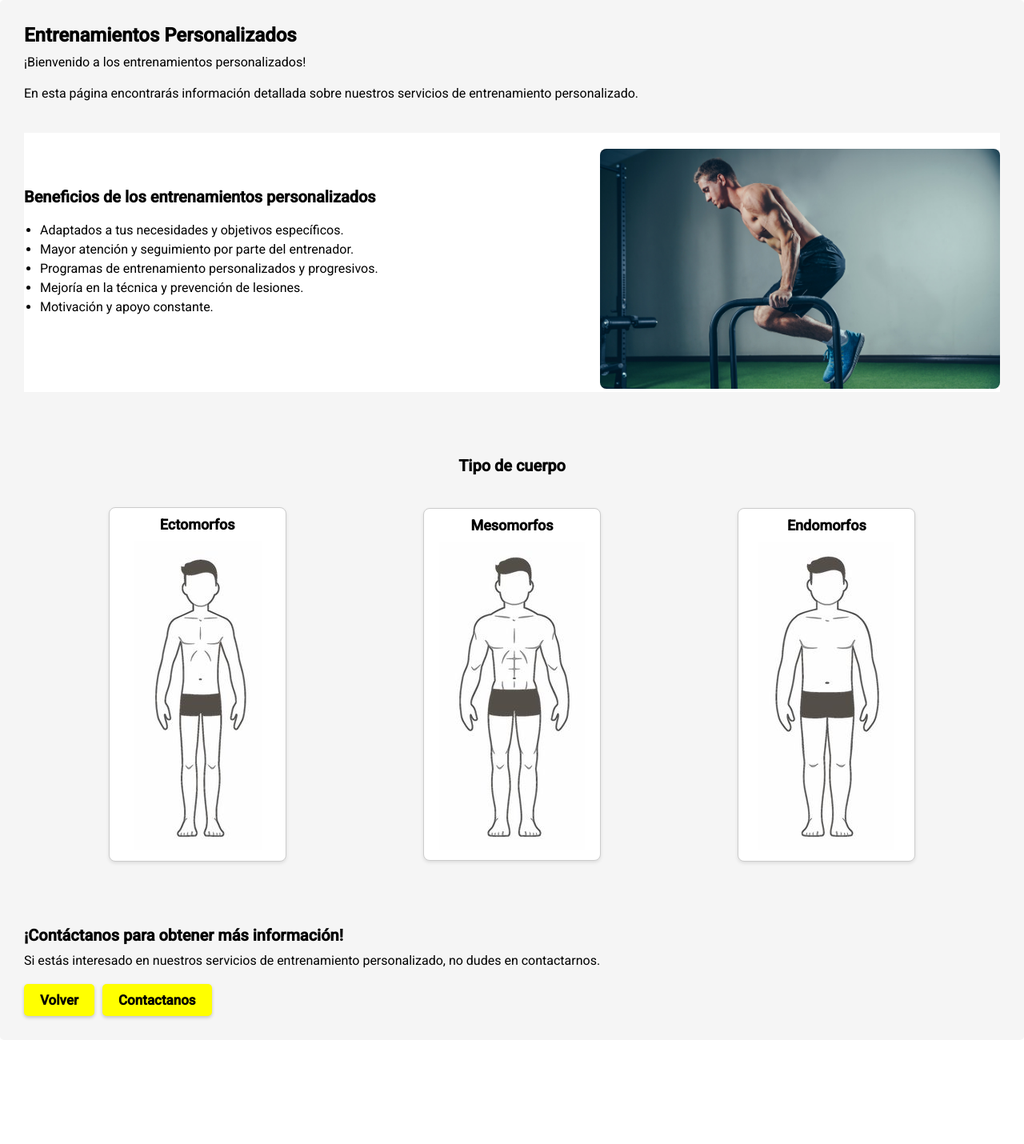
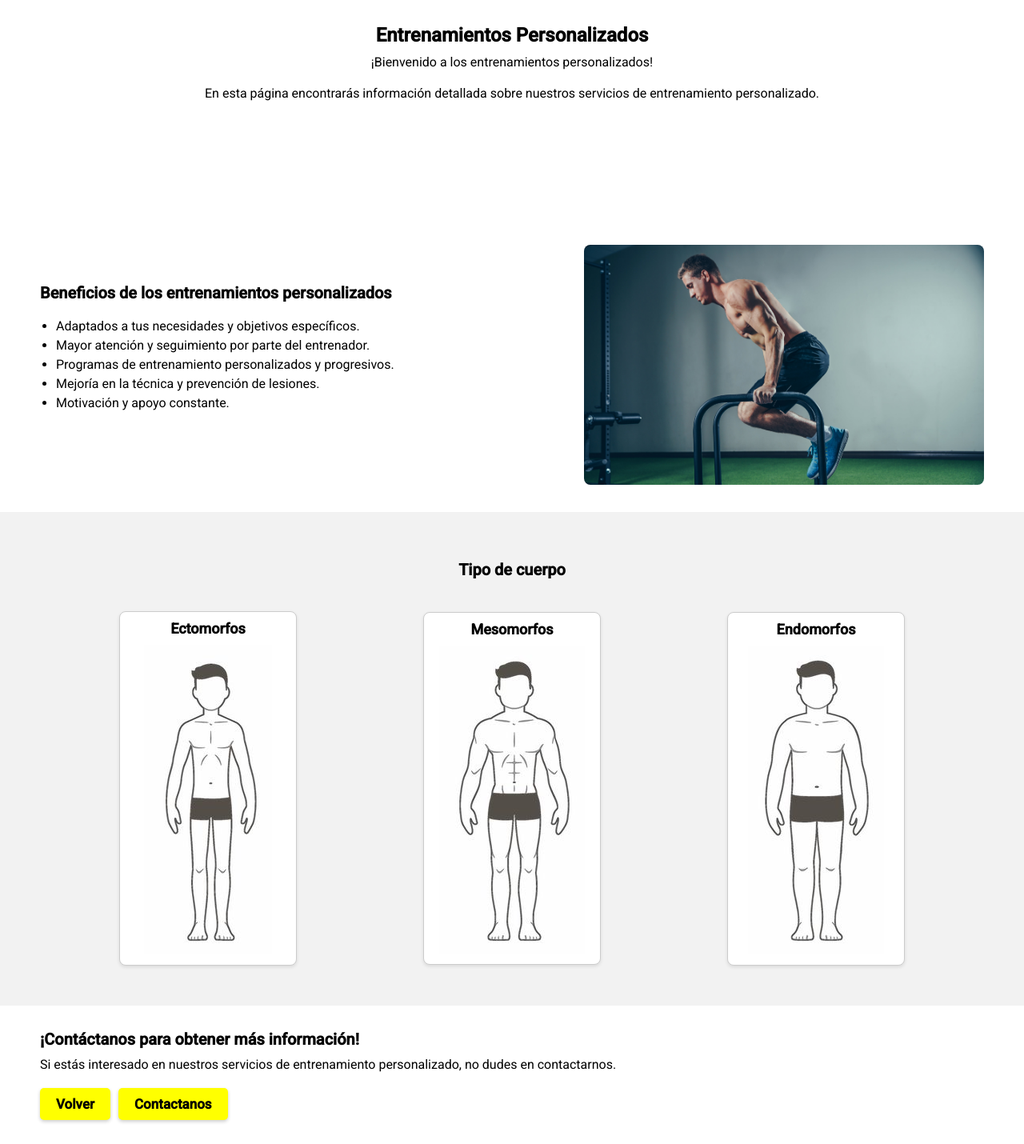
Before and after one commit to crescowboy/appwebfitness, a React (Create React App) app: page /entreno in a window 1280 px wide. Shown: the whole page at 80% size. Before the commit the page ends 1300 px from the top, so only its background shows below. Built offline with nearby package versions, Linux system fonts and the light colour scheme.

Commit message:
Estilos a entreno page

```diff
--- a/src/index.css
+++ b/src/index.css
@@ -326,8 +326,8 @@ header{
 /* ENTRENO PAGE */
 .entrenamientos-container {
   /* margin: 20px; */
-  padding: 30px;
-  background-color: #f5f5f5;
+  /* padding: 50px; */
+  background-color: white;
   border-radius: 5px;
 }
 
@@ -341,12 +341,23 @@ header{
   margin-bottom: 20px;
 }
 
+.entrenamientos-info1{
+  text-align: center;
+  margin-bottom: 80px;
+  padding-left: 50px;
+  padding-right: 50px;
+  padding-top: 30px;
+  padding-bottom: 30px;
+}
+
 .entrenamientos-info{
   display: flex;
   justify-content: space-between;
   align-items: center;
-  margin-top: 40px;
-  margin-bottom: 80px;
+  padding-left: 50px;
+  padding-right: 50px;
+  padding-top: 30px;
+  padding-bottom: 30px;
   background-color: white;
 }
 
@@ -374,6 +385,13 @@ header{
   margin-bottom: 5px;
 }
 
+.entrenamientos-tipocuerpo{
+  background-color: #f2f2f2;
+  padding-left: 50px;
+  padding-right: 50px;
+  padding-top: 30px;
+  padding-bottom: 30px;
+}
 .entrenamientos-tipocuerpo h2 {
   font-size: 20px;
   margin-top: 30px;
@@ -381,9 +399,16 @@ header{
   text-align: center;
 }
 
+.entrenamientos-contact{
+  padding-left: 50px;
+  padding-right: 50px;
+  padding-top: 30px;
+  padding-bottom: 30px;
+}
+
 .entrenamientos-contact h2 {
   font-size: 20px;
-  margin-top: 60px;
+  /* margin-top: 60px; */
   margin-bottom: 10px;
 }
 
@@ -622,7 +647,8 @@ header{
   transform: translate(-50%, -50%);
   width: 800px;
   height: auto;
-  background-color: rgb(92, 90, 90);
+  background-color: rgb(153, 152, 152);
+  /* border: 1px solid black; */
   border-radius: 5px;
   display: flex;
   flex-direction: column;
--- a/src/paginas/Entreno_page.jsx
+++ b/src/paginas/Entreno_page.jsx
@@ -60,10 +60,10 @@ const Entreno_page = () => {
     const content = (
       <div className='modal-guia'>
         <h2>Mesomorfo</h2>
-        <p>Descripción: Los mesomorfos suelen tener una constitución atlética con hombros
+        <p>Los mesomorfos suelen tener una constitución atlética con hombros
             anchos y una proporción muscular. Estos individuos pueden ganar músculo con relativa
             facilidad y mantener bajos niveles de grasa.</p>
-        <p>Detalles de entrenamiento y alimentación: Los mesomorfos suelen tener una facilidad para
+        <p><b>Detalles de entrenamiento y alimentación:</b> Los mesomorfos suelen tener una facilidad para
            ganar músculo y mantenerse delgados. Para ellos, es importante centrarse en un equilibrio
            adecuado entre entrenamiento de fuerza y cardio para mantener la masa muscular y controlar la grasa.
           Deben centrarse en una dieta equilibrada, rica en proteínas y carbohidratos de calidad. Esto les proporcionará
@@ -84,7 +84,7 @@ const Entreno_page = () => {
     const content = (
       <div className='modal-guia'>
         <h2>Endomorfo</h2>
-        <p><b>Descripción:</b> Los endomorfos tienden a tener una constitución más redonda y son propensos a ganar peso fácilmente.
+        <p>Los endomorfos tienden a tener una constitución más redonda y son propensos a ganar peso fácilmente.
            Tienen una estructura más ancha con un metabolismo más lento.</p>
         <p><b>Detalles de entrenamiento y alimentación:</b>
           Los endomorfos pueden tener dificultad para perder peso y ganar músculo con facilidad. Por ello, un enfoque en la dieta y el ejercicio es clave para mantener un peso saludable.
@@ -110,9 +110,11 @@ const Entreno_page = () => {
     </header> */}
 
       <div className="entrenamientos-container">
+        <div className='entrenamientos-info1'>
         <h1>Entrenamientos Personalizados</h1>
         <p>¡Bienvenido a los entrenamientos personalizados!</p>
         <p>En esta página encontrarás información detallada sobre nuestros servicios de entrenamiento personalizado.</p>
+        </div>
 
         <div className="entrenamientos-info">
 
```
